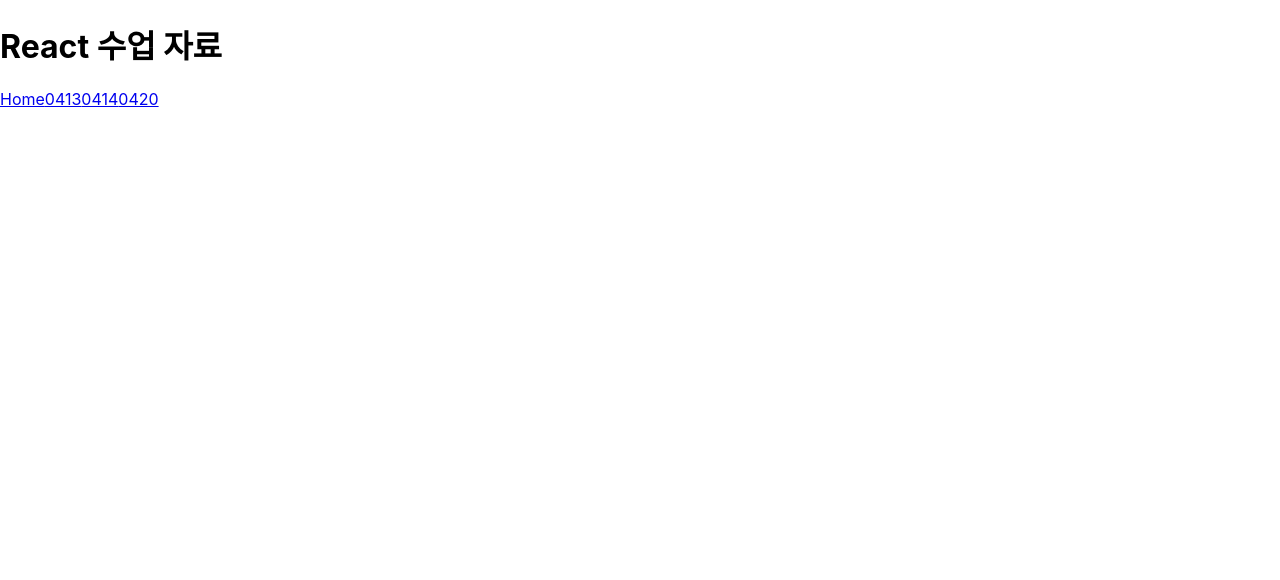
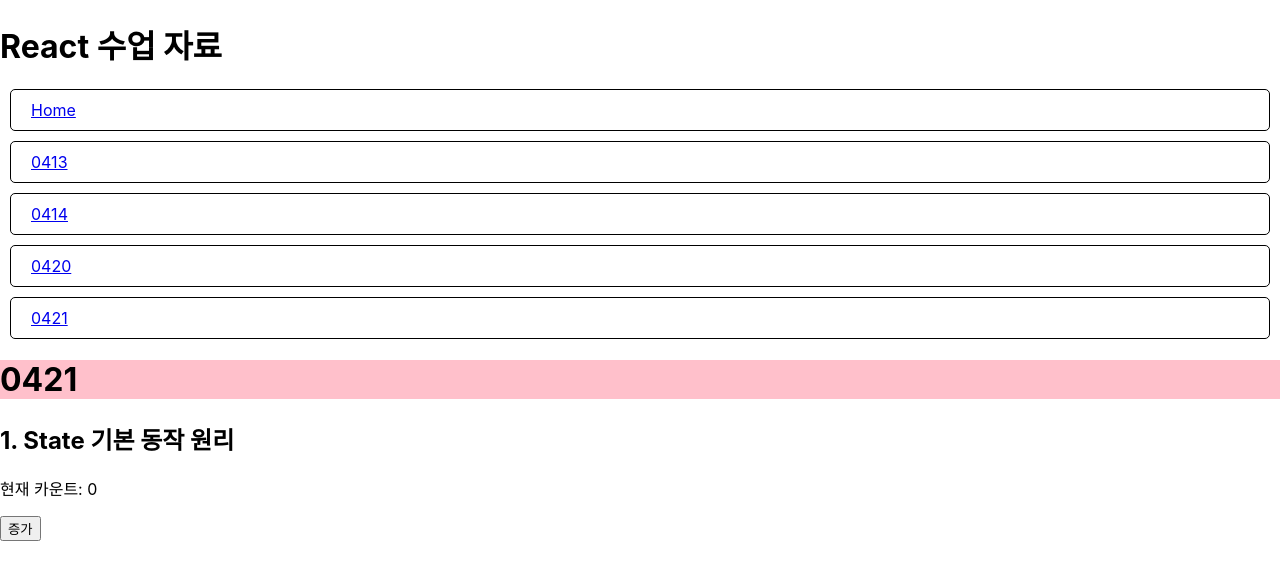
Before and after one commit to devgiants75/frontend-1223, a React (Create React App) app in the folder E_React/: page /0421 in a window 1280 px wide. Shown: the top 580 px of the page. Built offline with nearby package versions, Linux system fonts and the light colour scheme.

Commit message:
useState

```diff
--- a/E_React/src/App.tsx
+++ b/E_React/src/App.tsx
@@ -5,9 +5,12 @@ import { Link, Route, Routes } from 'react-router-dom';
 // : 웹 페이지의 메인 파일
 //   - 해당 파일이 존재하는 디렉토리(폴더)의 기본(메인)이 되는 파일임을 파일명으로 명시
 // : 폴더 명 만으로 해당 파일 호출이 가능
+
+import Nav from './components/nav';
 import Index0413 from './views/0413';
 import Index0414 from './views/0414';
 import Index0420 from './views/0420';
+import Index0421 from './views/0421';
 
 function App() {
   return (
@@ -26,18 +29,7 @@ function App() {
           - to 속성을 사용하여 이동하고자 하는 경로를 지정
       */}
       <h1>React 수업 자료</h1>
-      <nav>
-        {/*
-          to 속성의 값은
-          : 전체 메인 URL인
-          : localhost:3000 뒤의 경로로 지정
-          - Route 컴포넌트의 path 속성과 동일한 값으로 지정
-        */}
-        <Link to="/">Home</Link>
-        <Link to="/0413">0413</Link>
-        <Link to="/0414">0414</Link>
-        <Link to="/0420">0420</Link>
-      </nav>
+      <Nav />
       <Routes>
         {/*
           npm run start
@@ -54,6 +46,7 @@ function App() {
         {/* JSX 문서에서 HTML 내에 JS 코드 작성: 중괄호 내에 작성 */}
         <Route path='/0414' element={<Index0414 />}/>
         <Route path='/0420' element={<Index0420 />}/>
+        <Route path='/0421' element={<Index0421 />}/>
       </Routes>
     </>
   );
--- /dev/null
+++ b/E_React/src/components/nav/index.tsx
@@ -0,0 +1,54 @@
+import React from 'react'
+import { Link } from 'react-router-dom'
+
+// to 속성의 값은
+// : 전체 메인 URL인
+// : localhost:3000 뒤의 경로로 지정
+// - Route 컴포넌트의 path 속성과 동일한 값으로 지정
+
+export default function index() {
+  return (
+    <>
+      <div style={{
+        margin: '10px',
+        padding: '10px 20px',
+        border: '1px solid black',
+        borderRadius: '5px'
+      }}>
+        <Link to="/">Home</Link>
+      </div>
+      <div style={{
+        margin: '10px',
+        padding: '10px 20px',
+        border: '1px solid black',
+        borderRadius: '5px'
+      }}>
+        <Link to="/0413">0413</Link>
+      </div>
+      <div style={{
+        margin: '10px',
+        padding: '10px 20px',
+        border: '1px solid black',
+        borderRadius: '5px'
+      }}>
+        <Link to="/0414">0414</Link>
+      </div>
+      <div style={{
+        margin: '10px',
+        padding: '10px 20px',
+        border: '1px solid black',
+        borderRadius: '5px'
+      }}>
+        <Link to="/0420">0420</Link>
+      </div>
+      <div style={{
+        margin: '10px',
+        padding: '10px 20px',
+        border: '1px solid black',
+        borderRadius: '5px'
+      }}>
+        <Link to="/0421">0421</Link>
+      </div>
+    </>
+  )
+}
--- a/E_React/src/views/0420/c_State/State03.tsx
+++ b/E_React/src/views/0420/c_State/State03.tsx
@@ -22,16 +22,80 @@ const example = [
   },
 ]
 
+/*
+- 스프레드 연산자
+- 비구조화 할당
+*/
+
+interface Input {
+  id: string;
+  password: string;
+}
+
 export default function State03() {
-  const [id, setId] = useState();
-  const [password, setPassword] = useState();
 
-  const handleSubmit = () => {
+  // const [id, setId] = useState();
+  // const [password, setPassword] = useState();
 
+  let initialValue: Input = {
+    id: '',
+    password: ''
+  };
+
+  // inputs 현재 상태값
+  const [inputs, setInputs] = useState<Input>(initialValue);
+
+  //? 비구조화 할당을 통해 값 추출
+  // : 배열이나 객체의 속성을 변수로 쉽게 추출하는 표현식
+
+  const { id, password } = inputs;
+  // const id = input.id;
+  // const password = input.password;
+
+  //! 폼 제출 함수
+  // : 기본동작을 중지, 입력 데이터를 콘솔에 출력
+  const handleSubmit = (e: React.FormEvent) => {
+    e.preventDefault(); // 폼의 기본 제출 동작 중지
+    console.log('폼 데이터가 제출되었습니다: ', inputs);
+
+    setInputs({
+      id: '',
+      password: ''
+    });
   }
 
-  const handleInputChange = () => {
+  //! 입력 처리 함수
+  // : 입력 필드의 변경을 감지하고 상태를 업데이트하는 함수를 구현
+  const handleInputChange = (e: React.ChangeEvent<HTMLInputElement>) => {
+    // 이벤트가 발생한 필드(DOM 요소)에서 name과 value를 추출
+    // : 여러 개의 input을 하나의 이벤트 핸들러로 처리하기 위해서는 해당 필드에
+    // : name과 value의 속성이 반드시 존재해야 함
 
+    // 비구조화 할당
+    const { name, value } = e.target;
+    // >> name을 key값으로 value를 속성값으로 Input 타입을 가지는 객체의 값 수정이 가능
+
+    //? 값 수정을 위한 set설정 함수 사용
+    setInputs({
+      // 기존 상태를 복사 >> Input 타입
+      //? 스프레드 연산자(...연산자)
+      ...inputs,
+
+      // id: '',
+      // password: ''
+
+      //? name키를 가진 값을 value로 설정 (변경된 필드의 값만을 업데이트)
+      [name]: value // id: 'devgiants75'
+    });
+  }
+
+  //! 폼 리셋 함수
+  // : 모든 입력 필드를 초기 상태로 리셋하는 함수
+  const handleResetClick = () => {
+    setInputs({
+      id: '',
+      password: ''
+    });
   }
 
   return (
@@ -47,6 +111,7 @@ export default function State03() {
           onChange={handleInputChange}
           value={id}
         />
+        <p>{id}</p>
         <input
           type="text"
           placeholder="비밀번호"
@@ -54,6 +119,9 @@ export default function State03() {
           onChange={handleInputChange}
           value={password}
         />
+        <p>{password}</p>
+        <button onClick={handleResetClick}>초기화</button>
+        <button type="submit">전송하기</button>
       </form>
     </>
   );
--- a/E_React/src/views/0420/index.tsx
+++ b/E_React/src/views/0420/index.tsx
@@ -8,6 +8,7 @@ import Handler05 from './b_Handler/Handler05'
 import PracticeHandler from './b_Handler/Practice'
 import State01 from './c_State/State01'
 import State02 from './c_State/State02'
+import State03 from './c_State/State03'
 
 export default function Index() {
   return (
@@ -31,6 +32,7 @@ export default function Index() {
       <h2>3. State</h2>
       <State01 />
       <State02 />
+      <State03 />
 
     </div>
   )
--- /dev/null
+++ b/E_React/src/views/0421/a_State/State01.tsx
@@ -0,0 +1,25 @@
+import React, { useState } from 'react'
+
+//! useState의 기본 작동 원리
+
+
+export default function State01() {
+
+  //? count 상태 관리 (number)
+  const [count, setCount] = useState<number>(0);
+
+  //? 이벤트 핸들러 함수 정의
+  // : 카운트를 증가시키는 함수
+  const handleIncrementHandler = () => {
+    // count 값을 직접 증가 X
+    // : prevCount로 값을 대체하여 증가!
+    setCount(prevCount => prevCount + 1);
+  }
+
+  return (
+    <div>
+      <p>현재 카운트: {count}</p>
+      <button onClick={handleIncrementHandler}>증가</button>
+    </div>
+  )
+}
--- /dev/null
+++ b/E_React/src/views/0421/index.tsx
@@ -0,0 +1,15 @@
+import React from 'react'
+import State01 from './a_State/State01'
+
+export default function index() {
+  return (
+    <div>
+      <h1 style={{
+        backgroundColor: 'pink'
+      }}>0421</h1>
+
+      <h2>1. State 기본 동작 원리</h2>
+      <State01 />
+    </div>
+  )
+}
```
